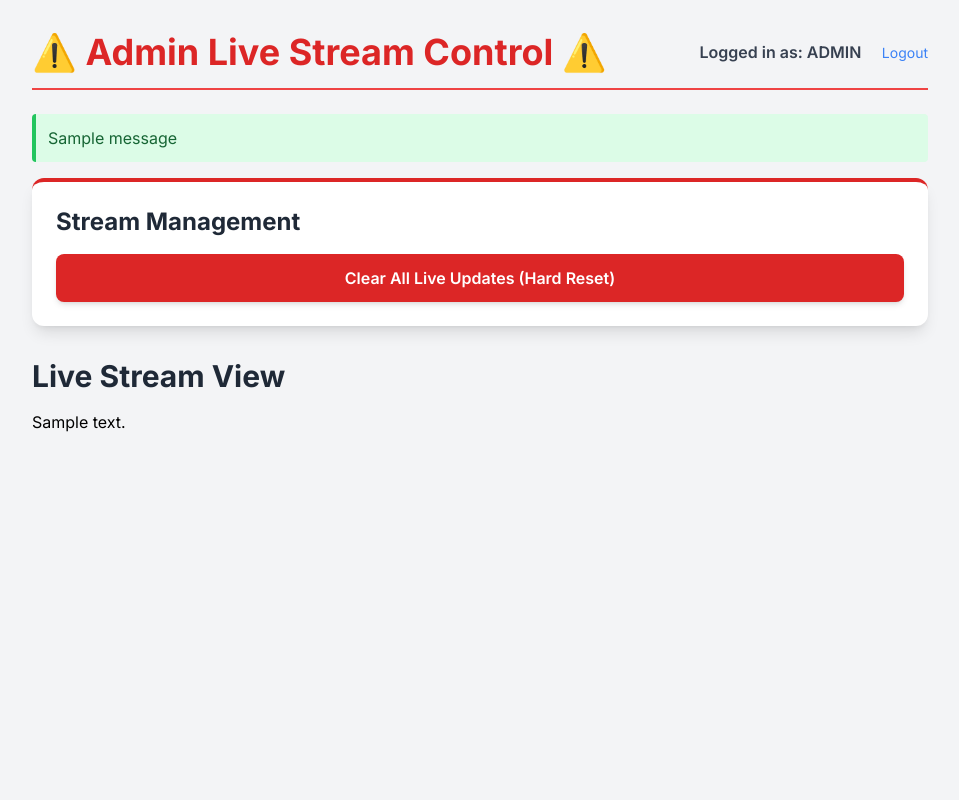
After one commit to Xyr0za/wymun, a Flask app: template templates/admin.html in a window 1280 px wide. The commit adds this page. Shown: the whole page, without its empty margins (160-1119 px from the left). Run offline with Flask 3, Linux system fonts and the light colour scheme; the template is opened without the code that fills it: most values are stand-ins (such as "Sample title", 1, 10 or a date in 2020); one stand-in notice (Sample message) is shown; some libraries are stand-ins or nearby versions.

Commit message:
admin page

```diff
--- a/app.py
+++ b/app.py
@@ -1,22 +1,24 @@
 import eventlet
 import json
-import os  # Added for path manipulation
+import os
+from datetime import datetime
 
 # Patch standard Python libraries to be cooperative (non-blocking)
 eventlet.monkey_patch()
 
 from flask import Flask, render_template, request, session, redirect, url_for, flash
 from flask_socketio import SocketIO, emit
-from datetime import datetime
+
+# --- Admin Configuration ---
+ADMIN_PIN = '32541'  # The specific PIN for admin login
+ADMIN_ID = 'ADMIN'  # The identifier for the admin user
 
 # --- Load Delegate Credentials from JSON ---
-# Determine the path to the delegates.json file
 SITE_ROOT = os.path.realpath(os.path.dirname(__file__))
 json_url = os.path.join(SITE_ROOT, "delegates.json")
 
 try:
     with open(json_url, 'r') as f:
-        # PIN to Delegate ID/Country mapping
         DELEGATE_CREDENTIALS = json.load(f)
 except FileNotFoundError:
     print("WARNING: delegates.json not found. Authentication will fail.")
@@ -36,8 +38,6 @@ update_stream = []
 # --- Helper Function to Render Stream (NO CHANGE) ---
 def render_update_stream():
     """Renders the entire update_stream list into a readable HTML string."""
-    # ... (Your existing render_update_stream function content goes here) ...
-    # This function remains unchanged from the original code provided in the prompt.
     html_content = ""
     if not update_stream:
         return "<p class='text-gray-500 italic'>No updates yet...</p>"
@@ -76,7 +76,7 @@ def render_update_stream():
     return html_content
 
 
-# --- NEW Routes for Login/Logout ---
+# --- NEW Routes for Login/Logout (MODIFIED to include Admin) ---
 
 @app.route('/')
 def index():
@@ -86,19 +86,23 @@ def index():
 
 @app.route('/login', methods=['GET', 'POST'])
 def login():
-    """Handles delegate sign-in using a PIN."""
+    """Handles delegate and admin sign-in using a PIN."""
     if request.method == 'POST':
         pin = request.form.get('pin')
 
-        # Check if PIN is in the credentials
-        if pin in DELEGATE_CREDENTIALS:
+        # 1. Check for Admin PIN
+        if pin == ADMIN_PIN:
+            session['delegate_id'] = ADMIN_ID
+            flash('Admin login successful.', 'success')
+            return redirect(url_for('admin'))  # Redirect to the new admin page
+
+        # 2. Check for Delegate PIN
+        elif pin in DELEGATE_CREDENTIALS:
             delegate_id = DELEGATE_CREDENTIALS[pin]
-            # Store the delegate ID in the session
             session['delegate_id'] = delegate_id
+            return redirect(url_for('delegate', delegate_id=delegate_id))
 
-            # Redirect to the main delegate input page with the ID in the URL
-            # The URL parameter ensures the ID is visually present and easily accessible.
-            return redirect(url_for('delegate', delegate_id=delegate_id))
+        # 3. Invalid PIN
         else:
             flash('Invalid PIN. Please try again.', 'error')
 
@@ -114,32 +118,62 @@ def logout():
     return redirect(url_for('login'))
 
 
-# --- Existing Routes (MODIFIED) ---
+# --- NEW Admin Routes ---
+
+@app.route('/admin')
+def admin():
+    """Admin dashboard - view and clear stream."""
+    # Check for ADMIN_ID in session
+    if session.get('delegate_id') != ADMIN_ID:
+        flash('Admin access required.', 'error')
+        return redirect(url_for('login'))
+
+    initial_content = render_update_stream()
+    return render_template('admin.html', initial_content=initial_content)
+
+
+@app.route('/admin/clear', methods=['POST'])
+def clear_stream():
+    """Clears the update stream and broadcasts the change."""
+    global update_stream
+
+    # Security check: Only allow ADMIN to clear
+    if session.get('delegate_id') != ADMIN_ID:
+        flash('Unauthorized attempt to clear stream.', 'error')
+        return redirect(url_for('login'))
+
+    update_stream = []  # Clear the stream!
+
+    # Broadcast an empty stream to all connected clients (dashboard/admin)
+    socketio.emit('stream_update', {'data': render_update_stream()}, broadcast=True)
+
+    flash('Update stream successfully cleared!', 'success')
+    return redirect(url_for('admin'))
+
+
+# --- Existing Routes (NO CHANGE) ---
 
 @app.route('/dashboard')
 def dashboard():
-    """Main dashboard page - displays live updates (NO CHANGE)."""
+    """Main dashboard page - displays live updates."""
     initial_content = render_update_stream()
     return render_template('dashboard.html', initial_content=initial_content)
 
 
 @app.route('/delegate')
 def delegate():
-    """Delegate input page - sends the data (MODIFIED)."""
+    """Delegate input page - sends the data."""
     # Check if delegate is logged in via session
-    if 'delegate_id' not in session:
-        flash('Please log in to access the delegate input.', 'error')
+    current_delegate_id = session.get('delegate_id')
+
+    if not current_delegate_id or current_delegate_id == ADMIN_ID:
+        flash('Please log in as a delegate to access the input.', 'error')
         return redirect(url_for('login'))
 
-    # Get ID from session and use it in the template
-    current_delegate_id = session['delegate_id']
     return render_template('delegate.html', delegate_id=current_delegate_id)
 
 
-# --- WebSocket Handlers (MINOR MODIFICATION) ---
-
-# The socket handlers remain largely the same, but the client-side code will now
-# send the ID from the URL, which then gets standardized to uppercase in the handler.
+# --- WebSocket Handlers (NO CHANGE) ---
 
 @socketio.on('connect')
 def handle_connect():
@@ -153,22 +187,18 @@ def handle_connect():
 def handle_delegate_message(data):
     """Handles a message event from the /delegate page."""
     global update_stream
-
-    # The delegate_id is now retrieved directly from the data sent by the client.
     delegate_id = data.get('delegate_id', 'UNKNOWN')
     new_message = data.get('message', 'No message provided')
     timestamp = datetime.now().strftime('%H:%M:%S')
 
     new_update = {
-        'id': delegate_id.upper(),  # Standardize ID
+        'id': delegate_id.upper(),
         'message': new_message,
         'timestamp': timestamp,
         'type': 'message'
     }
-
     update_stream.append(new_update)
     print(f"[{timestamp}] New Update from {delegate_id}: {new_message}")
-
     updated_stream_html = render_update_stream()
     emit('stream_update', {'data': updated_stream_html}, broadcast=True)
 
@@ -177,22 +207,18 @@ def handle_delegate_message(data):
 def handle_delegate_vote(data):
     """Handles a vote event from the /delegate page."""
     global update_stream
-
-    # The delegate_id is now retrieved directly from the data sent by the client.
     delegate_id = data.get('delegate_id', 'UNKNOWN')
     vote = data.get('vote', 'unknown')
     timestamp = datetime.now().strftime('%H:%M:%S')
 
     new_update = {
-        'id': delegate_id.upper(),  # Standardize ID
+        'id': delegate_id.upper(),
         'vote': vote,
         'timestamp': timestamp,
         'type': 'vote'
     }
-
     update_stream.append(new_update)
     print(f"[{timestamp}] New Vote from {delegate_id}: {vote}")
-
     updated_stream_html = render_update_stream()
     emit('stream_update', {'data': updated_stream_html}, broadcast=True)
 
--- /dev/null
+++ b/templates/admin.html
@@ -0,0 +1,76 @@
+<!DOCTYPE html>
+<html lang="en">
+<head>
+    <meta charset="UTF-8">
+    <meta name="viewport" content="width=device-width, initial-scale=1.0">
+    <title>Admin Dashboard</title>
+    <script src="https://cdn.tailwindcss.com"></script>
+    <script src="https://cdn.socket.io/4.7.2/socket.io.min.js"></script>
+    <style>
+        @import url('https://fonts.googleapis.com/css2?family=Inter:wght@400;600;700&display=swap');
+        body { font-family: 'Inter', sans-serif; }
+    </style>
+</head>
+<body class="bg-gray-100 min-h-screen p-4 md:p-8">
+
+    <div class="max-w-4xl mx-auto">
+
+        <header class="flex justify-between items-center mb-6 pb-4 border-b-2 border-red-500">
+            <h1 class="text-4xl font-extrabold text-red-600">
+                ⚠️ Admin Live Stream Control ⚠️
+            </h1>
+            <div>
+                <span class="text-md font-semibold text-gray-700 mr-4">Logged in as: ADMIN</span>
+                <a href="{{ url_for('logout') }}" class="text-sm text-blue-500 hover:text-blue-700 font-medium">Logout</a>
+            </div>
+        </header>
+
+        {% with messages = get_flashed_messages(with_categories=true) %}
+            {% if messages %}
+                <ul class="mb-4">
+                    {% for category, message in messages %}
+                        <li class="p-3 mb-2 rounded font-medium
+                            {% if category == 'error' %} bg-red-100 text-red-800 border-l-4 border-red-500
+                            {% elif category == 'info' %} bg-blue-100 text-blue-800 border-l-4 border-blue-500
+                            {% else %} bg-green-100 text-green-800 border-l-4 border-green-500
+                            {% endif %}">
+                            {{ message }}
+                        </li>
+                    {% endfor %}
+                </ul>
+            {% endif %}
+        {% endwith %}
+
+        <div class="bg-white p-6 rounded-xl shadow-lg mb-8 border-t-4 border-red-600">
+            <h2 class="text-2xl font-bold text-gray-800 mb-4">Stream Management</h2>
+            <form action="{{ url_for('clear_stream') }}" method="POST" onsubmit="return confirm('Are you sure you want to CLEAR the ENTIRE live stream? This action cannot be undone.');">
+                <button type="submit"
+                    class="w-full bg-red-600 hover:bg-red-700 text-white font-semibold py-3 px-4 rounded-lg transition duration-200 shadow-md hover:shadow-lg focus:outline-none focus:ring-4 focus:ring-red-300 transform active:scale-95">
+                    Clear All Live Updates (Hard Reset)
+                </button>
+            </form>
+        </div>
+
+        <h2 class="text-3xl font-extrabold text-gray-800 mb-4">Live Stream View</h2>
+        <div id="update-stream" class="space-y-4">
+            {{ initial_content | safe }}
+        </div>
+
+    </div>
+
+    <script>
+        const socket = io();
+        const updateStreamDiv = document.getElementById('update-stream');
+
+        socket.on('connect', () => {
+            console.log('Admin connected to server.');
+        });
+
+        // Handler to receive the full rendered stream HTML
+        socket.on('stream_update', (data) => {
+            updateStreamDiv.innerHTML = data.data;
+        });
+
+    </script>
+</body>
+</html>
--- a/templates/login.html
+++ b/templates/login.html
@@ -19,7 +19,7 @@
 
         <form method="POST">
             <p class="mb-4 text-sm text-gray-500">
-                Enter your **Delegate PIN** to access the live input.
+                Enter your  <b>Delegate PIN</b> to access the session.
             </p>
 
             <input type="password" name="pin"
```
